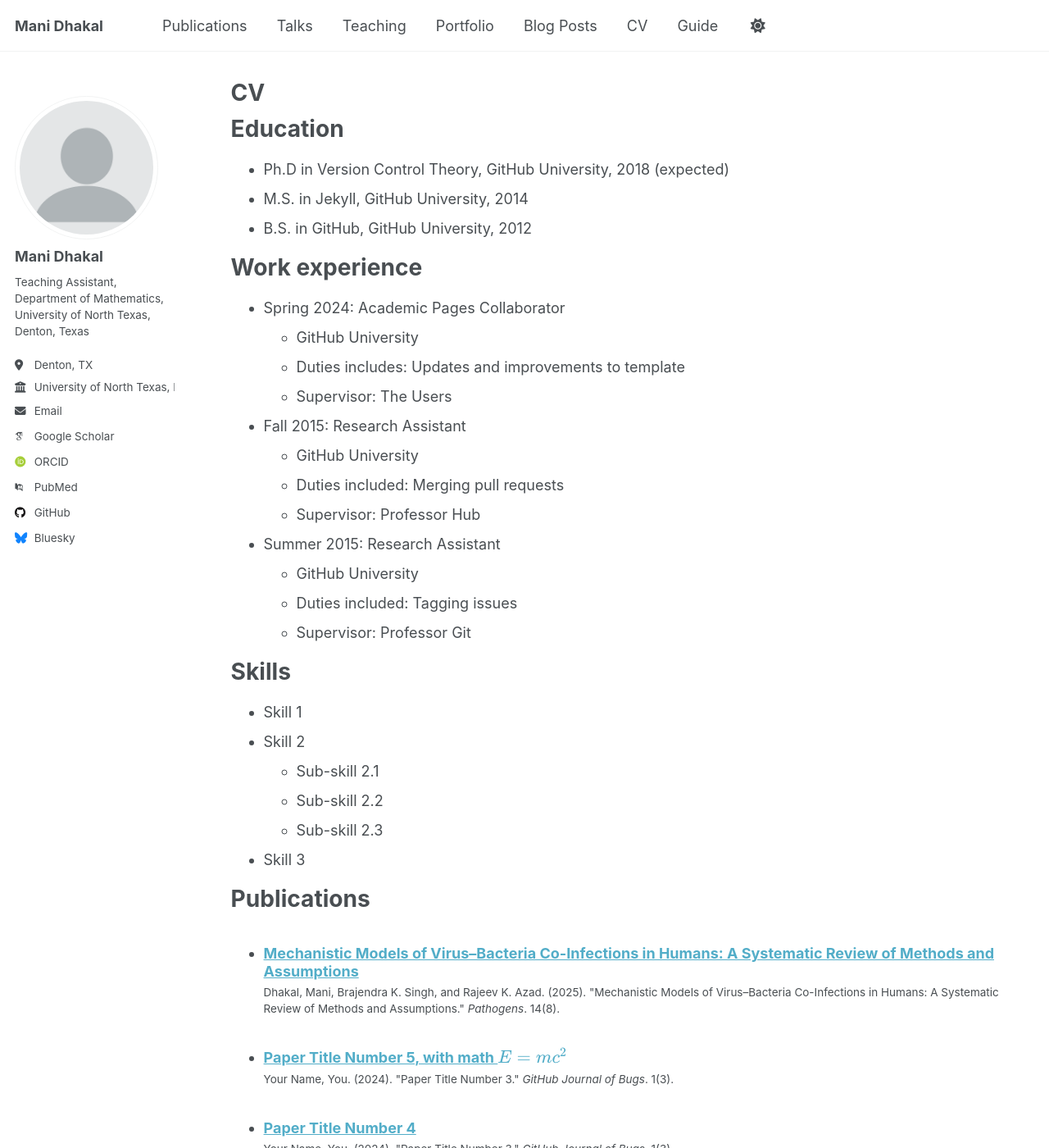
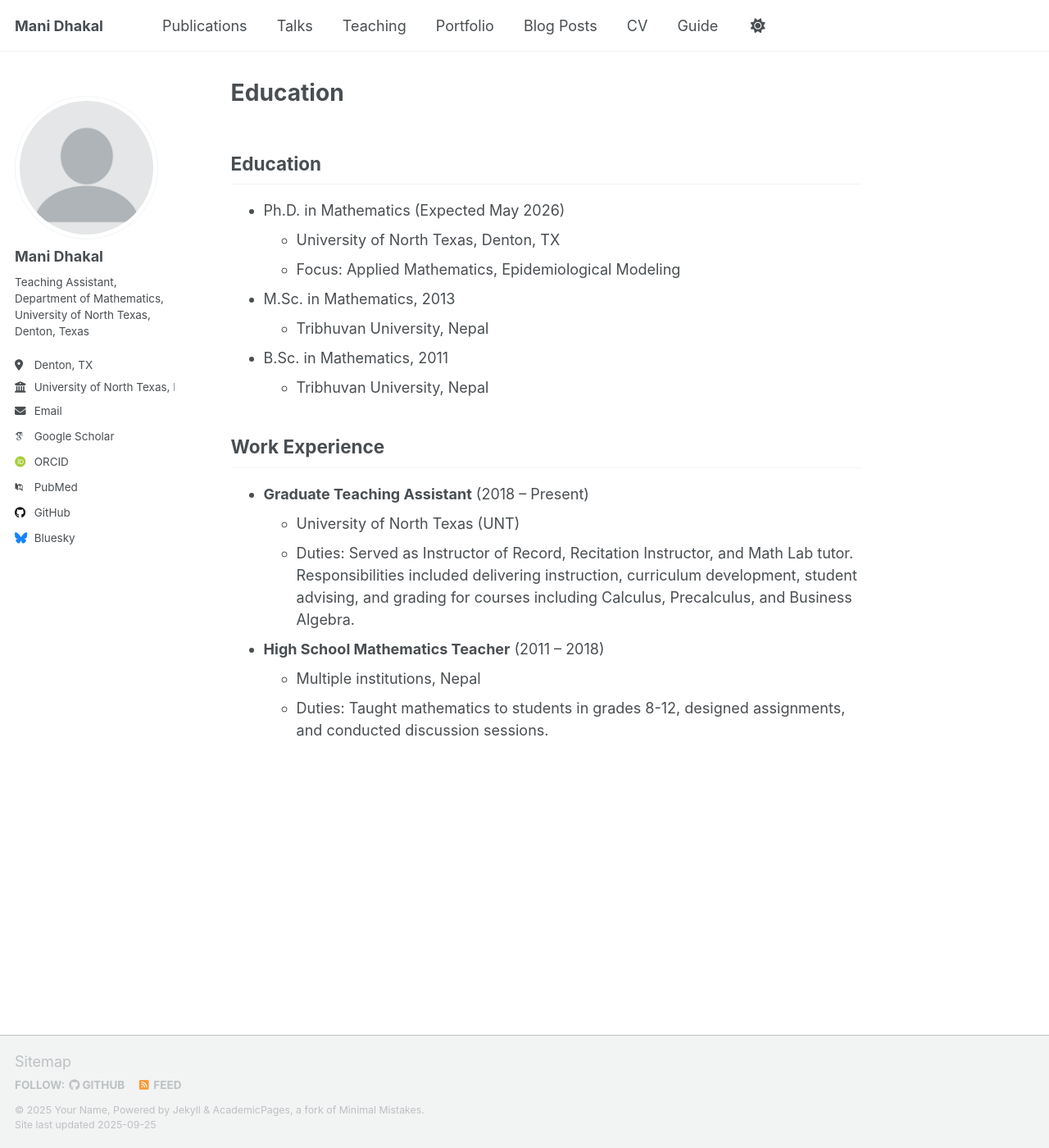
Before and after one commit to ManiDhakal/ManiDhakal.github.io, a Jekyll site: the page built from _pages/cv.md, in a window 1280 px wide and 1400 px high. Shown: the whole window at 82% size. Built offline with Jekyll 4.4.1, drawn with Linux system fonts in a browser that asks for light colours; some web fonts are replaced; our own code applies the rules of GitHub Pages for plain Markdown files; a script that is not in the unit is left out; some of the changed text lies outside the part shown.

Commit message:
Update cv.md

```diff
--- a/_pages/cv.md
+++ b/_pages/cv.md
@@ -1,64 +1,17 @@
----
-layout: archive
-title: "CV"
-permalink: /cv/
-author_profile: true
-redirect_from:
-  - /resume
----
+## Education
+* Ph.D. in Mathematics (Expected May 2026)
+  * University of North Texas, Denton, TX
+  * Focus: Applied Mathematics, Epidemiological Modeling
+* M.Sc. in Mathematics, 2013
+  * Tribhuvan University, Nepal
+* B.Sc. in Mathematics, 2011
+  * Tribhuvan University, Nepal
 
-{% include base_path %}
+## Work Experience
+* **Graduate Teaching Assistant** (2018 – Present)
+  * University of North Texas (UNT)
+  * Duties: Served as Instructor of Record, Recitation Instructor, and Math Lab tutor. Responsibilities included delivering instruction, curriculum development, student advising, and grading for courses including Calculus, Precalculus, and Business Algebra.
 
-Education
-======
-* Ph.D in Version Control Theory, GitHub University, 2018 (expected)
-* M.S. in Jekyll, GitHub University, 2014
-* B.S. in GitHub, GitHub University, 2012
-
-Work experience
-======
-* Spring 2024: Academic Pages Collaborator
-  * GitHub University
-  * Duties includes: Updates and improvements to template
-  * Supervisor: The Users
-
-* Fall 2015: Research Assistant
-  * GitHub University
-  * Duties included: Merging pull requests
-  * Supervisor: Professor Hub
-
-* Summer 2015: Research Assistant
-  * GitHub University
-  * Duties included: Tagging issues
-  * Supervisor: Professor Git
-
-Skills
-======
-* Skill 1
-* Skill 2
-  * Sub-skill 2.1
-  * Sub-skill 2.2
-  * Sub-skill 2.3
-* Skill 3
-
-Publications
-======
-  <ul>{% for post in site.publications reversed %}
-    {% include archive-single-cv.html %}
-  {% endfor %}</ul>
-
-Talks
-======
-  <ul>{% for post in site.talks reversed %}
-    {% include archive-single-talk-cv.html  %}
-  {% endfor %}</ul>
-
-Teaching
-======
-  <ul>{% for post in site.teaching reversed %}
-    {% include archive-single-cv.html %}
-  {% endfor %}</ul>
-
-Service and leadership
-======
-* Currently signed in to 43 different slack teams
+* **High School Mathematics Teacher** (2011 – 2018)
+  * Multiple institutions, Nepal
+  * Duties: Taught mathematics to students in grades 8-12, designed assignments, and conducted discussion sessions.
```
